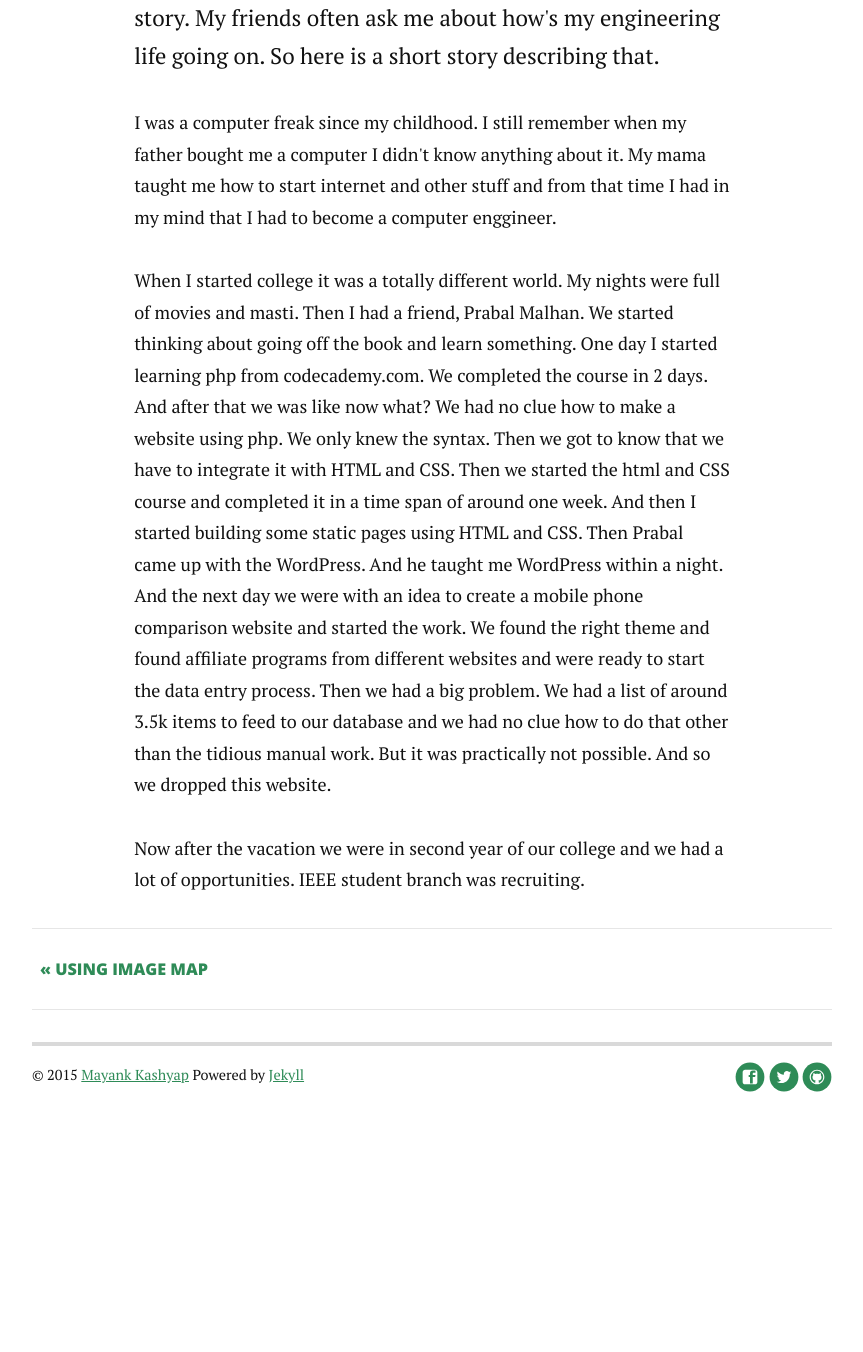
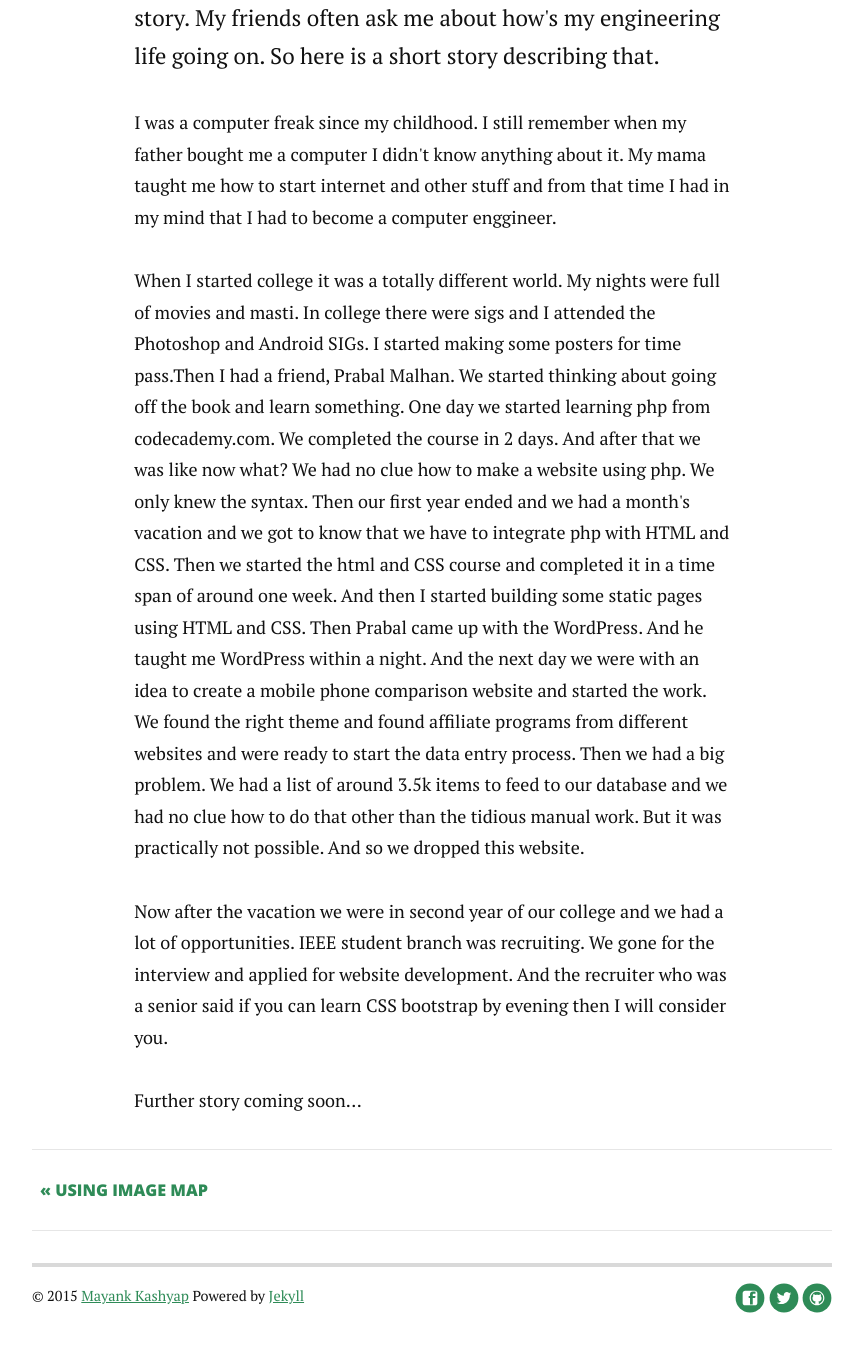
Before and after one commit to kspmayank/kspmayank_blog, a Jekyll site: the page built from _posts/2015-11-13-my-story.markdown, in a window 1280 px wide and 1400 px high, scrolled down 516 px. Shown: the top 1352 px of the window, without its empty margins (208-1071 px from the left). Built offline with Jekyll 4.4.1, drawn with Linux system fonts in a browser that asks for light colours; nearby versions of some CDN libraries; Markdown is read by kramdown in place of the engine named in the settings; before the commit the page ends 1695 px from its top, so only the background shows below that.

Commit message:
Update 2015-11-13-my-story.markdown

```diff
--- a/_posts/2015-11-13-my-story.markdown
+++ b/_posts/2015-11-13-my-story.markdown
@@ -8,8 +8,8 @@ date:   2015-11-13
 
 <p>I was a computer freak since my childhood. I still remember when my father bought me a computer I didn't know anything about it. My mama taught me how to start internet and other stuff and from that time I had in my mind that I had to become a computer enggineer.</p>
 
-<p>When I started college it was a totally different world. My nights were full of movies and masti. Then I had a friend, Prabal Malhan. We started thinking about going off the book and learn something. One day I started learning php from codecademy.com. We completed the course in 2 days. And after that we was like now what? We had no clue how to make a website using php. We only knew the syntax. Then we got to know that we have to integrate it with HTML and CSS. Then we started the html and CSS course and completed it in a time span of around one week. And then I started building some static pages using HTML and CSS. Then Prabal came up with the WordPress. And he taught me WordPress within a night. And the next day we were with an idea to create a mobile phone comparison website and started the work. We found the right theme and found affiliate programs from different websites and were ready to start the data entry process. Then we had a big problem. We had a list of around 3.5k items to feed to our database and we had no clue how to do that other than the tidious manual work. But it was practically not possible. And so we dropped this website.</p>
+<p>When I started college it was a totally different world. My nights were full of movies and masti. In college there were sigs and I attended the Photoshop and Android SIGs. I started making some posters for time pass.Then I had a friend, Prabal Malhan. We started thinking about going off the book and learn something. One day we started learning php from codecademy.com. We completed the course in 2 days. And after that we was like now what? We had no clue how to make a website using php. We only knew the syntax. Then our first year ended and we had a month's vacation and we got to know that we have to integrate php with HTML and CSS. Then we started the html and CSS course and completed it in a time span of around one week. And then I started building some static pages using HTML and CSS. Then Prabal came up with the WordPress. And he taught me WordPress within a night. And the next day we were with an idea to create a mobile phone comparison website and started the work. We found the right theme and found affiliate programs from different websites and were ready to start the data entry process. Then we had a big problem. We had a list of around 3.5k items to feed to our database and we had no clue how to do that other than the tidious manual work. But it was practically not possible. And so we dropped this website.</p>
 
-<p>Now after the vacation we were in second year of our college and we had a lot of opportunities. IEEE student branch was recruiting.</p>
+<p>Now after the vacation we were in second year of our college and we had a lot of opportunities. IEEE student branch was recruiting. We gone for the interview and applied for website development. And the recruiter who was a senior said if you can learn CSS bootstrap by evening then I will consider you.</p>
 
-<p></p>
+<p>Further story coming soon...</p>
```
